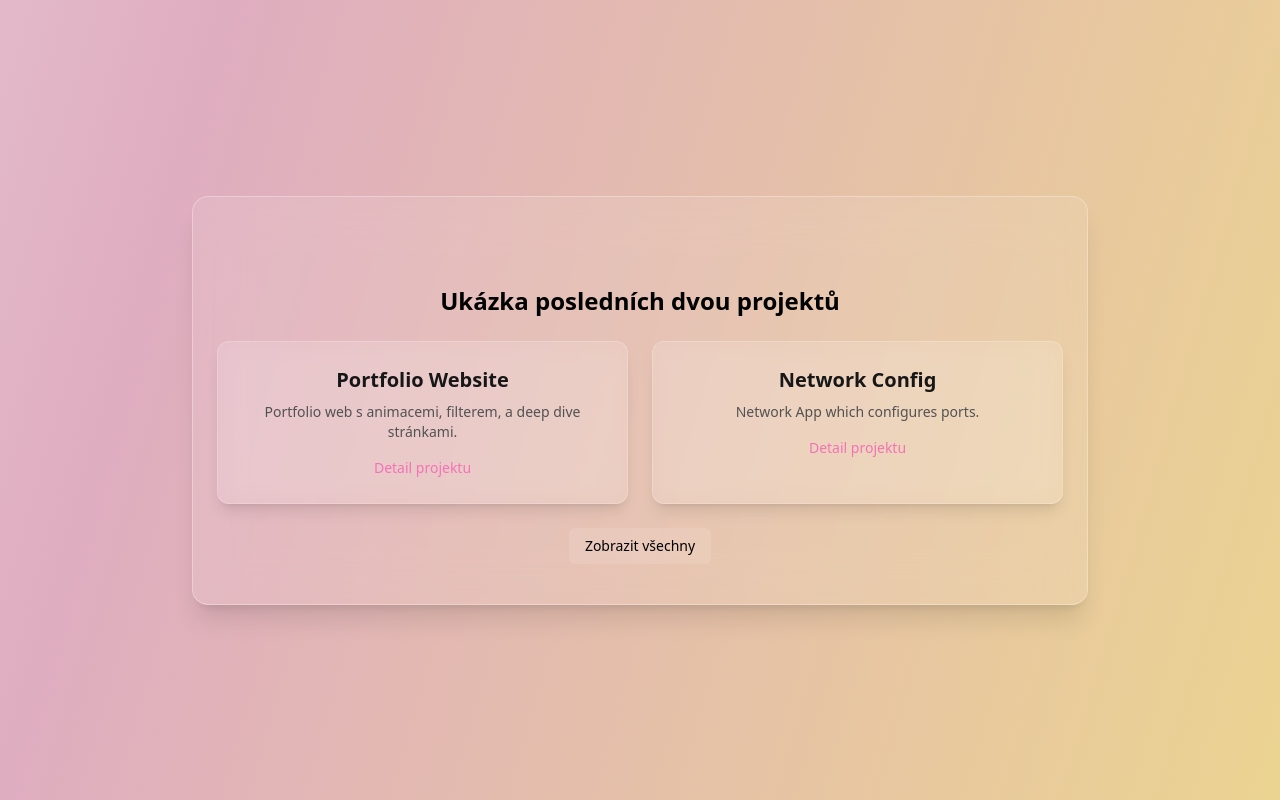
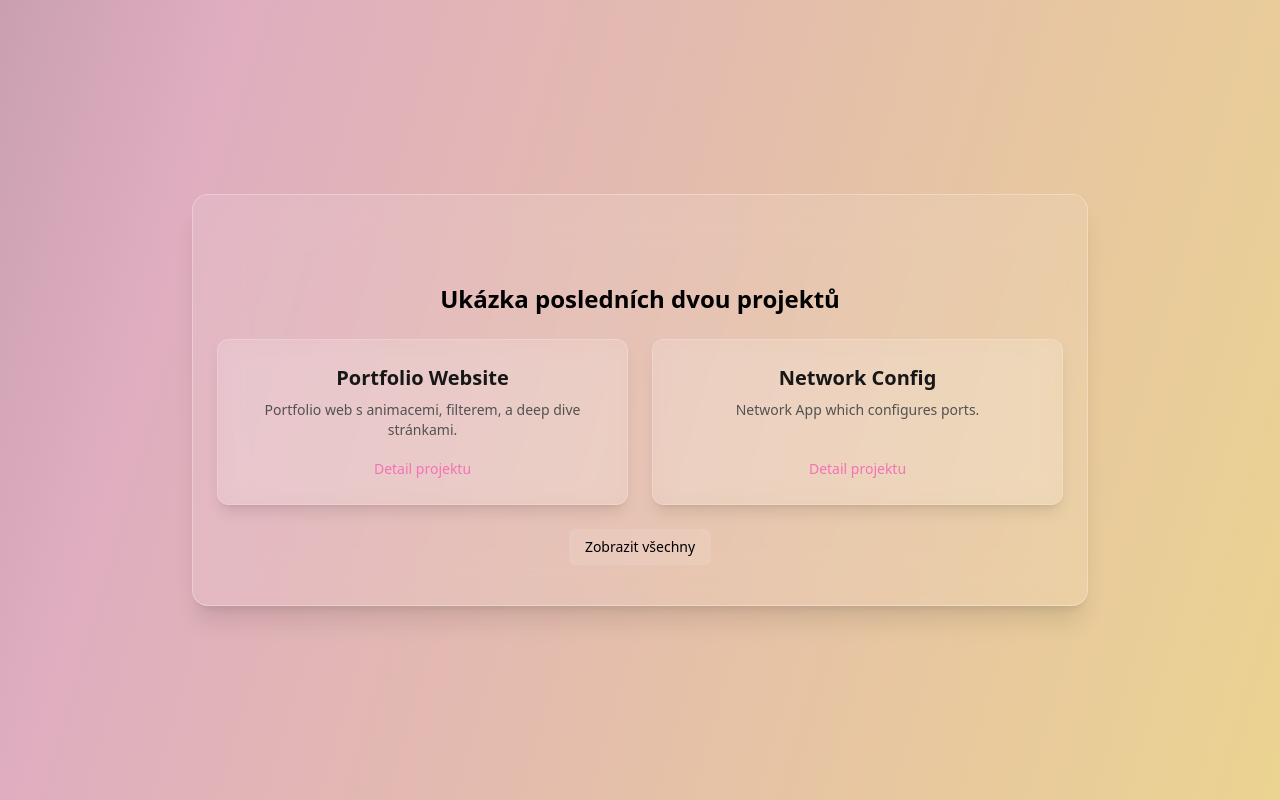
Before and after one commit to 1Kishi/Portfolio-Web, a React (Vite) app: page / in a window 1280 px wide. Shown: the part 3668-4468 px from the top of the page. Built offline with nearby package versions, Linux system fonts and the light colour scheme.

Commit message:
Home page > Portfolio links fix

```diff
--- a/src/layout/MainLayout.jsx
+++ b/src/layout/MainLayout.jsx
@@ -7,7 +7,7 @@ import CursorGlow from "../components/CursorGlow";
 
 const MainLayout = () => {
   return (
-    <div className="min-h-screen bg-gradient-to-br from-[#f3f1f1] via-[#dfadc0] to-[#ebd391] dark:from-[#05011f] dark:via-[#3b383d] dark:to-[#1f1f1f] text-white transition-colors duration-500">
+    <div className="min-h-screen bg-gradient-to-br from-[#666464] via-[#dfadc0] to-[#ebd391] dark:from-[#05011f] dark:via-[#3b383d] dark:to-[#1f1f1f] text-white transition-colors duration-500">
 
       <NavBar />
       <main className="pt-[80px] max-w-7xl mx-auto px-4">
--- a/src/pages/Home.jsx
+++ b/src/pages/Home.jsx
@@ -137,20 +137,27 @@ export default function Home() {
         <div className="max-w-4xl w-full px-6 py-10 rounded-2xl bg-white/10 dark:bg-white/5 backdrop-blur-xl border border-white/30 dark:border-white/10 shadow-xl hover:shadow-[0_0_12px_#ff69f0] transition-all duration-300 space-y-8 text-center">
           <div className="pt-12 space-y-6">
             <h2 className="text-2xl font-bold text-black dark:text-white">Ukázka posledních dvou projektů</h2>
-            <div className="grid md:grid-cols-2 gap-6">
-              {projects.slice(0, 2).map((project) => (
-                <div key={project.slug} className="bg-white/10 p-6 rounded-xl backdrop-blur-md border border-white/20 shadow-lg">
+          <div className="grid md:grid-cols-2 gap-6 items-stretch">
+            {projects.slice(0, 2).map((project) => (
+              <div
+                key={project.slug}
+                className="flex flex-col justify-between h-full bg-white/10 p-6 rounded-xl backdrop-blur-md border border-white/20 shadow-lg"
+              >
+                <div className="flex-grow">
                   <h3 className="text-xl font-semibold text-neutral-900 dark:text-white">{project.title}</h3>
                   <p className="text-sm text-neutral-600 dark:text-neutral-300 mt-2">{project.short}</p>
+                </div>
+                <div className="pt-4">
                   <a
                     href={`/deep-dive/${project.slug}`}
-                    className="mt-4 inline-block text-sm text-pink-400 hover:underline"
+                    className="inline-block text-sm text-pink-400 hover:underline"
                   >
                     Detail projektu
                   </a>
                 </div>
-              ))}
-            </div>
+              </div>
+            ))}
+          </div>
             <a
               href="/portfolio"
               className="inline-block mt-4 px-4 py-2 rounded-md text-sm bg-white/10 hover:bg-white/20 dark:bg-white/5 dark:hover:bg-white/10 transition text-black dark:text-white"
```
